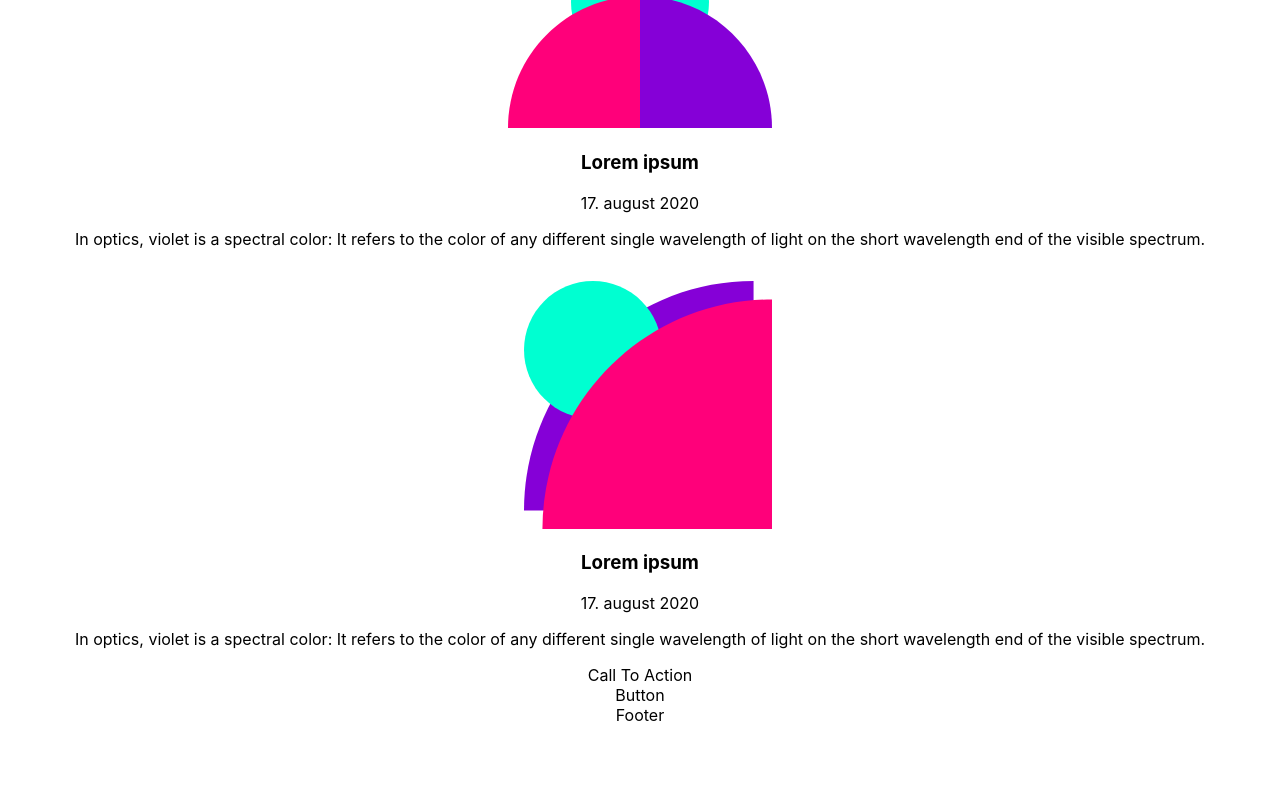
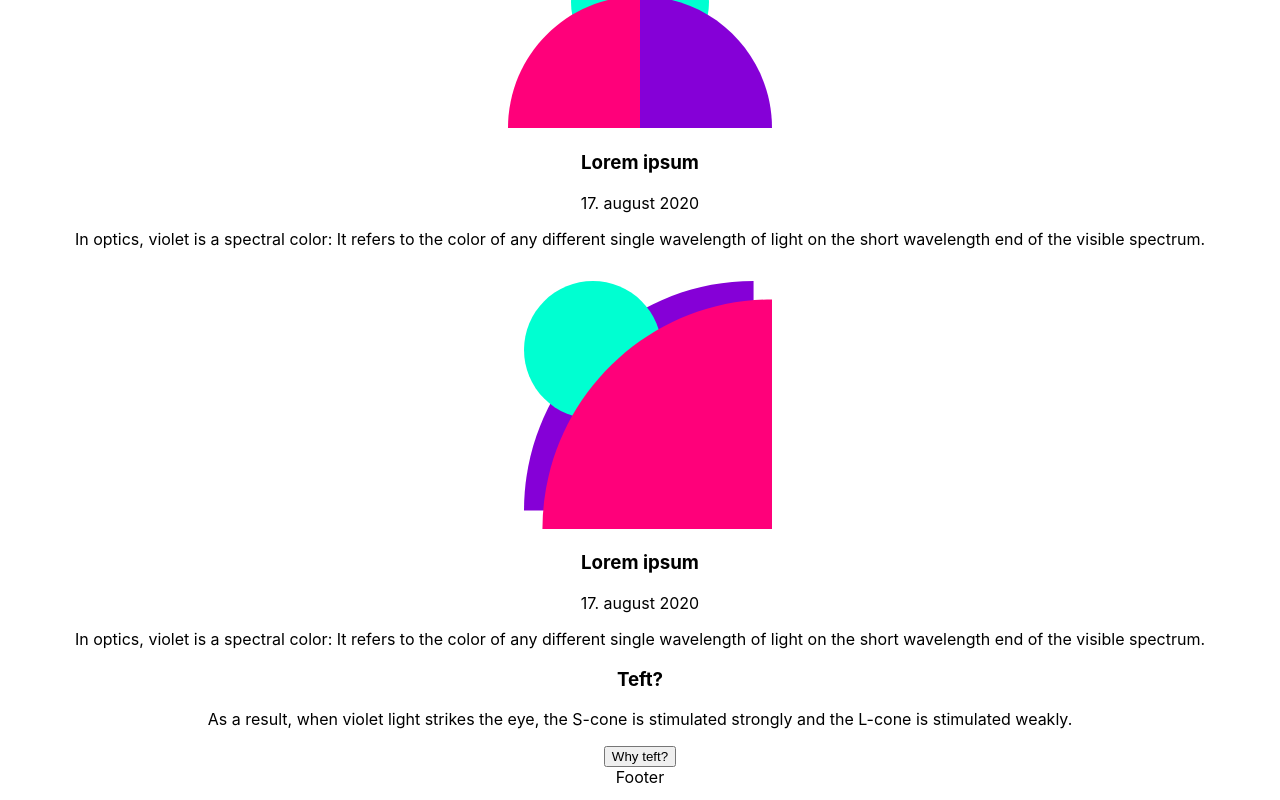
Before and after one commit to maaaaciej/dekodetest, a React (Create React App) app: page /teft/circles/purple-circles in a window 1280 px wide. Shown: the part 1557-2357 px from the top of the page. Before the commit the page ends 2295 px from the top, so only its background shows below. Built offline with nearby package versions, Linux system fonts and the light colour scheme.

Commit message:
added info to the cta-container as well as the custom button

```diff
--- a/src/components/Button/button.component.jsx
+++ b/src/components/Button/button.component.jsx
@@ -2,8 +2,12 @@ import React from "react";
 
 import "./button.styles.scss";
 
-const Button = () => {
-  return <div className="button">Button</div>;
+const Button = ({ buttonText }) => {
+  return (
+    <div className="button">
+      <button>{buttonText}</button>
+    </div>
+  );
 };
 
 export default Button;
--- a/src/components/CallToActionContainer/cta.component.jsx
+++ b/src/components/CallToActionContainer/cta.component.jsx
@@ -4,11 +4,12 @@ import Button from "../Button/button.component";
 
 import "./cta.styles.scss";
 
-const CallToActionContainer = () => {
+const CallToActionContainer = ({ title, text, buttonText }) => {
   return (
     <div className="cta">
-      Call To Action
-      <Button />
+      <h3 className="cta-title">{title}</h3>
+      <p className="cta-text">{text}</p>
+      <Button buttonText={buttonText} />
     </div>
   );
 };
--- a/src/pages/PostContainer/postcontainer.component.jsx
+++ b/src/pages/PostContainer/postcontainer.component.jsx
@@ -21,7 +21,13 @@ const PostContainer = () => {
         caption={`In optics, violet is a spectral color: It refers to the color of any different single wavelength of light on the short wavelength end of the visible spectrum, between approximately 380 and 450 nanometers.`}
       />
       <CardContainer />
-      <CallToActionContainer />
+      <CallToActionContainer
+        title={"Teft?"}
+        text={
+          "As a result, when violet light strikes the eye, the S-cone is stimulated strongly and the L-cone is stimulated weakly."
+        }
+        buttonText={"Why teft?"}
+      />
     </div>
   );
 };
```
